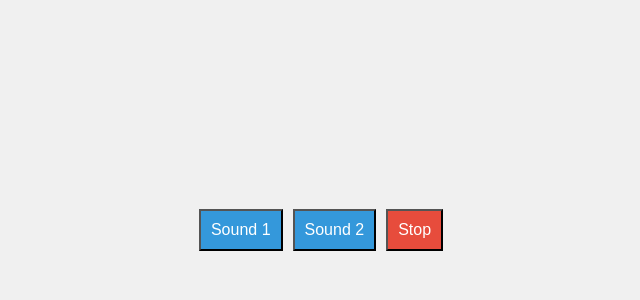
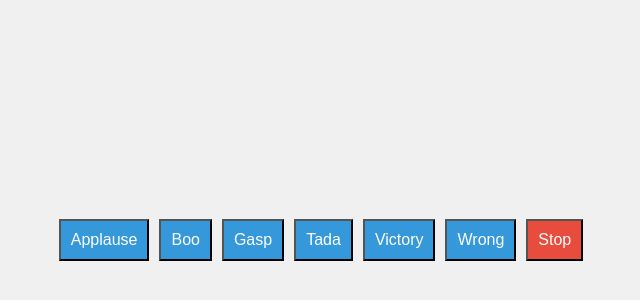
Before and after one commit to acciojob/Soundbar-vaibhavkambl, a website: page main.html in a window 1280 px wide. Shown: the part 170-470 px from the top of the page, without its empty margins (319-959 px from the left). Drawn offline with Linux system fonts and the light colour scheme.

Commit message:
created a submission

```diff
--- a/main.html
+++ b/main.html
@@ -7,10 +7,13 @@
 </head>
 
 <body>
-	 <div id="buttons">
-    <button class="btn" onclick="playSound('sound1.mp3')">Sound 1</button>
-    <button class="btn" onclick="playSound('sound2.mp3')">Sound 2</button>
-    <!-- Add more buttons as needed -->
+	<div id="buttons">
+    <button class="btn" onclick="playSound('applause.mp3')">Applause</button>
+    <button class="btn" onclick="playSound('boo.mp3')">Boo</button>
+    <button class="btn" onclick="playSound('gasp.mp3')">Gasp</button>
+    <button class="btn" onclick="playSound('tada.mp3')">Tada</button>
+    <button class="btn" onclick="playSound('victory.mp3')">Victory</button>
+    <button class="btn" onclick="playSound('wrong.mp3')">Wrong</button>
     <button class="stop" onclick="stopSounds()">Stop</button>
   </div>
 	<!-- the entire body must be written by student -->
--- a/styles.css
+++ b/styles.css
@@ -1,4 +1,3 @@
-/*  your css code here. If applicable */
  body {
       display: flex;
       flex-direction: column;
@@ -11,7 +10,9 @@
 
     #buttons {
       display: flex;
+      flex-wrap: wrap;
       gap: 10px;
+      margin-top: 20px;
     }
 
     .btn, .stop {
```
